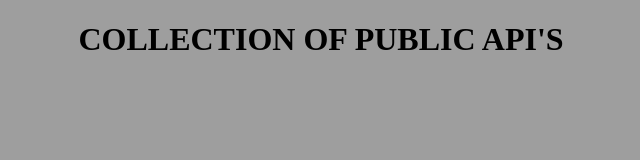
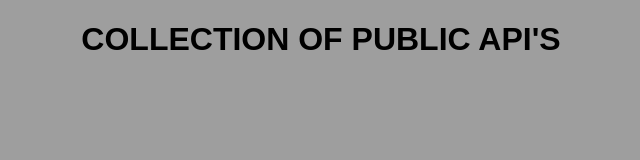
Before and after one commit to MRizvank/MRizvank.github.io, a plain HTML site: page Publicapi/index.html in a window 1280 px wide. Shown: the whole page, without its empty margins (319-959 px from the left). Drawn offline with Linux system fonts and the light colour scheme; no server answers.

Commit message:
Update index.html

```diff
--- a/Publicapi/index.html
+++ b/Publicapi/index.html
@@ -6,6 +6,9 @@
     <meta name="viewport" content="width=device-width, initial-scale=1.0">
     <title>PUBLIC API's</title>
     <style>
+        *{
+            font-family: "montserrat", sans-serif;
+        }
         #container{
             width: 90%;
             display: grid;
```
